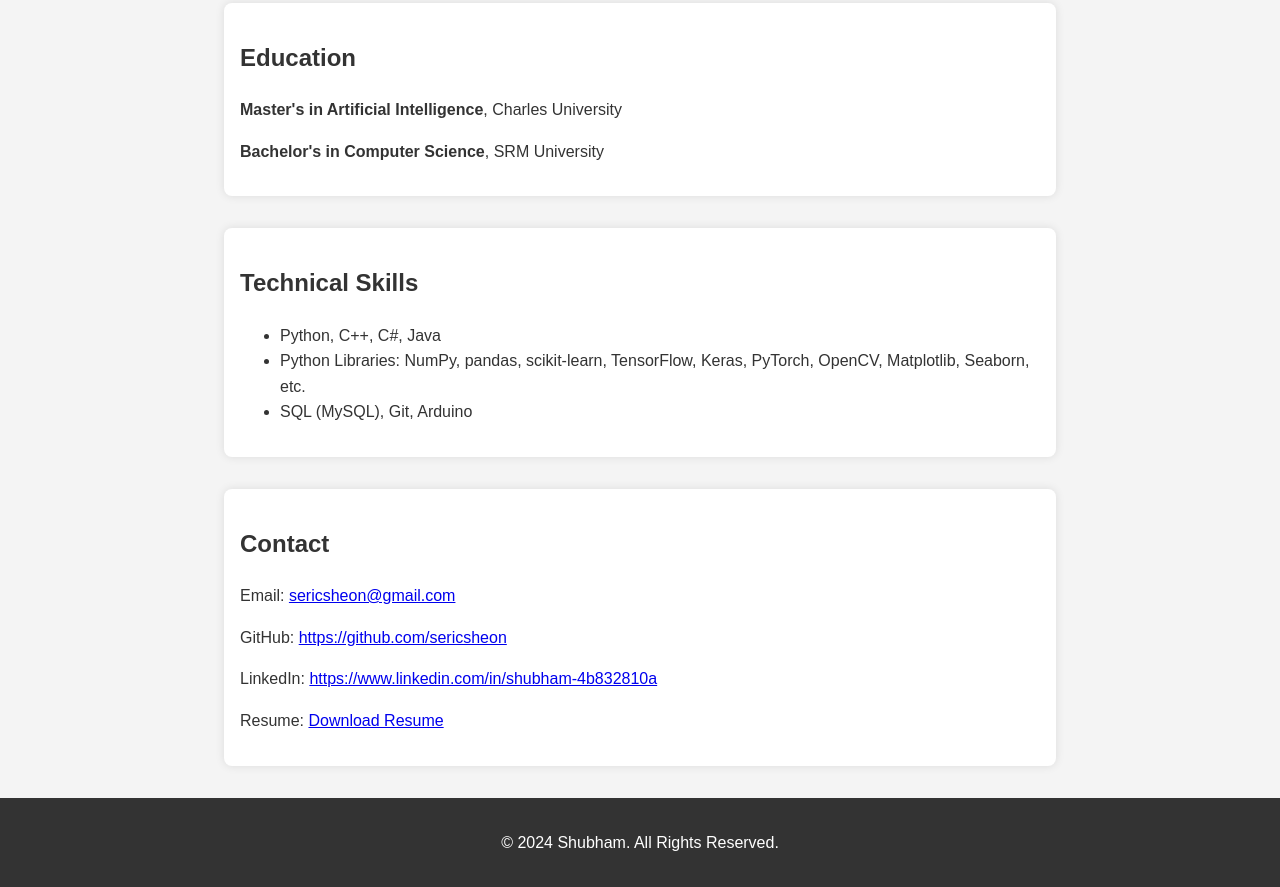
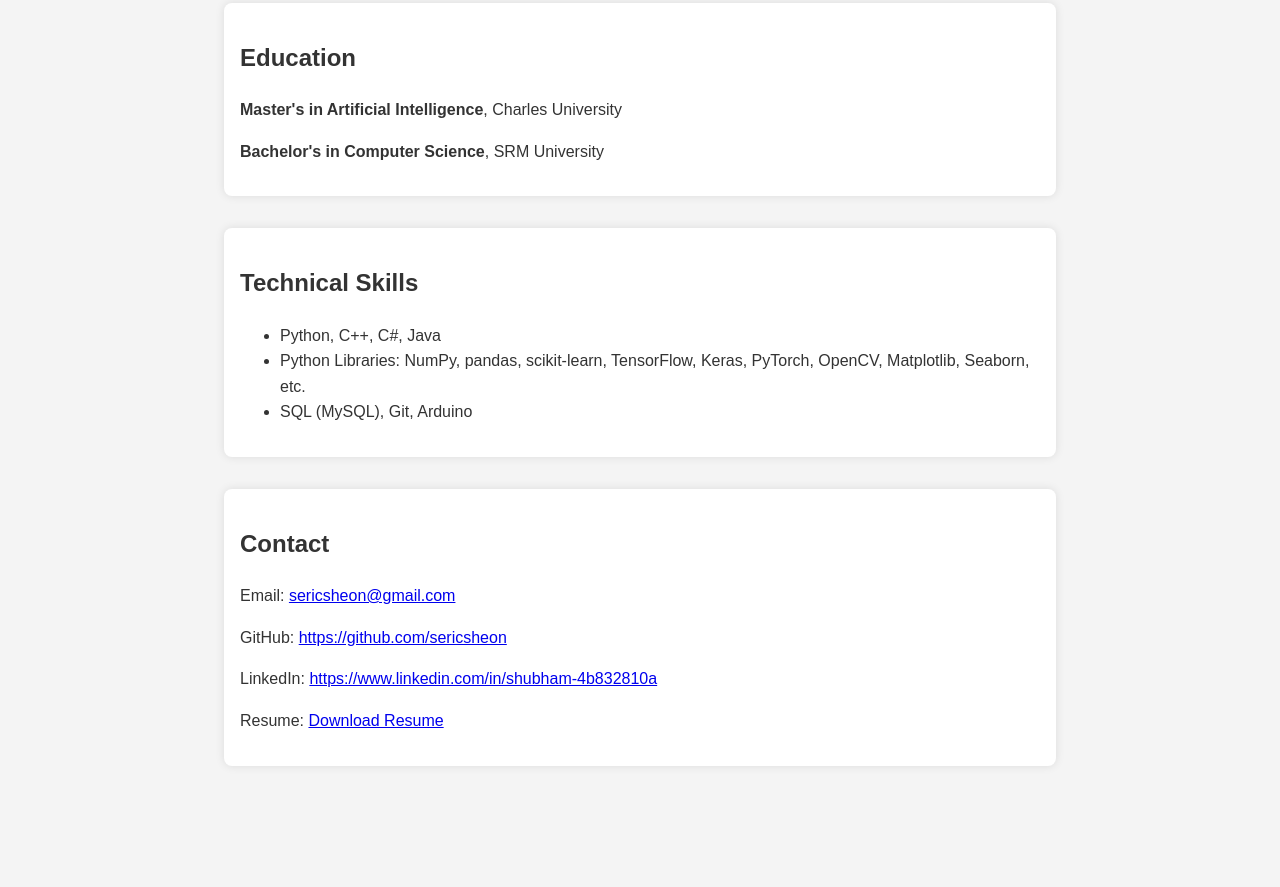
Before and after one commit to sericsheon/portfolio, a plain HTML site: page index.html in a window 1280 px wide. Shown: the part 1710-2597 px from the top of the page. After the commit the page ends 2508 px from the top, so only its background shows below. Drawn offline with Linux system fonts and the light colour scheme.

Commit message:
Update index.html

```diff
--- a/index.html
+++ b/index.html
@@ -148,9 +148,7 @@
     <p>Resume: <a href="./shubham_resume_l.pdf" target="_blank">Download Resume</a></p>
 </section>
 
-<footer>
-    <p>&copy; 2024 Shubham. All Rights Reserved.</p>
-</footer>
+
 
 </body>
 </html>
```
